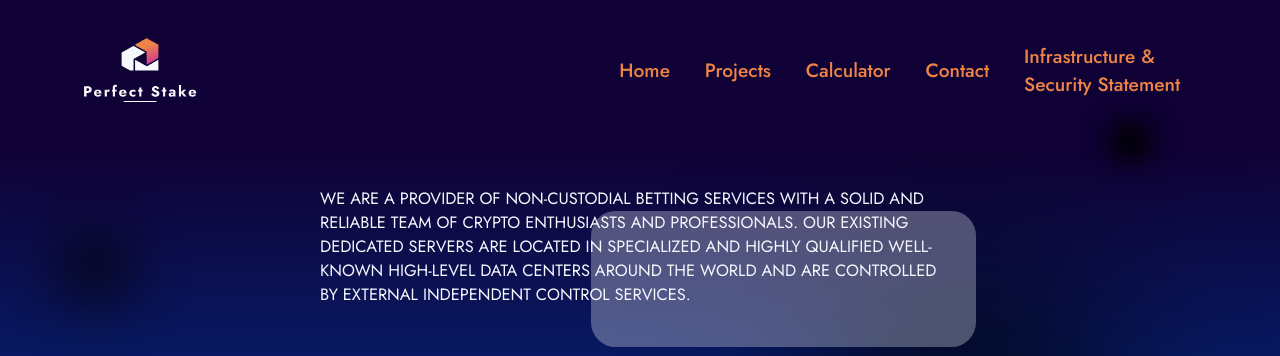
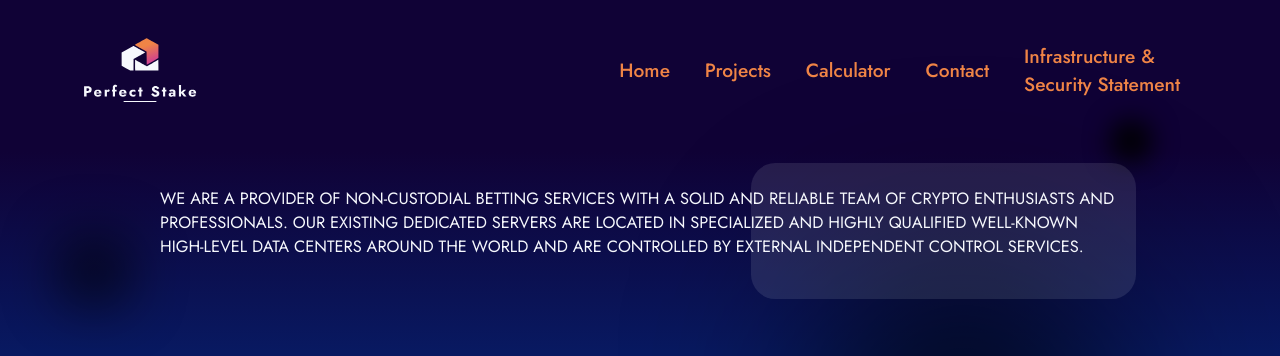
Before and after one commit to AlekseiOvchinnikov13/perfect-stake, a Next.js app: page / in a window 1280 px wide. Shown: the top 356 px of the page. Built offline with nearby package versions, Linux system fonts and the light colour scheme; no server answers.

Commit message:
fix font, card color

```diff
--- a/src/styles/Components/ProjectCard.module.scss
+++ b/src/styles/Components/ProjectCard.module.scss
@@ -39,7 +39,7 @@
       font-weight: 700;
       text-transform: uppercase;
       font-size: .0128em;
-      background-color: $GREY_BACKGROUND_COLOR;
+      background-color: #a5aac5;
       border-radius: 1.333em;
 
       display: flex;
--- a/src/styles/Components/ProjectModalWindow.module.scss
+++ b/src/styles/Components/ProjectModalWindow.module.scss
@@ -35,7 +35,7 @@
   }
 
   .projectDescription, .projectFee {
-    font-size: .00714em;
+    font-size: .008333em;
   }
 
   .projectTitle {
--- a/src/styles/Pages/Home.module.scss
+++ b/src/styles/Pages/Home.module.scss
@@ -5,7 +5,7 @@
     text-transform: uppercase;
     color: $ALMOST_WHITE_FONT_COLOR;
     font-size: .0128em;
-    max-width: 50vw;
+    max-width: 75vw;
     margin: 0 auto;
     position: relative;
 
@@ -18,7 +18,7 @@
       width: 23.5em;
       height: 8.3em;
 
-      background-color: $LIGHT_BACKGROUND_COLOR;
+      background-color: rgba(246, 248, 253, 0.1);
       border-radius: 1.5em;
     }
   }
```
